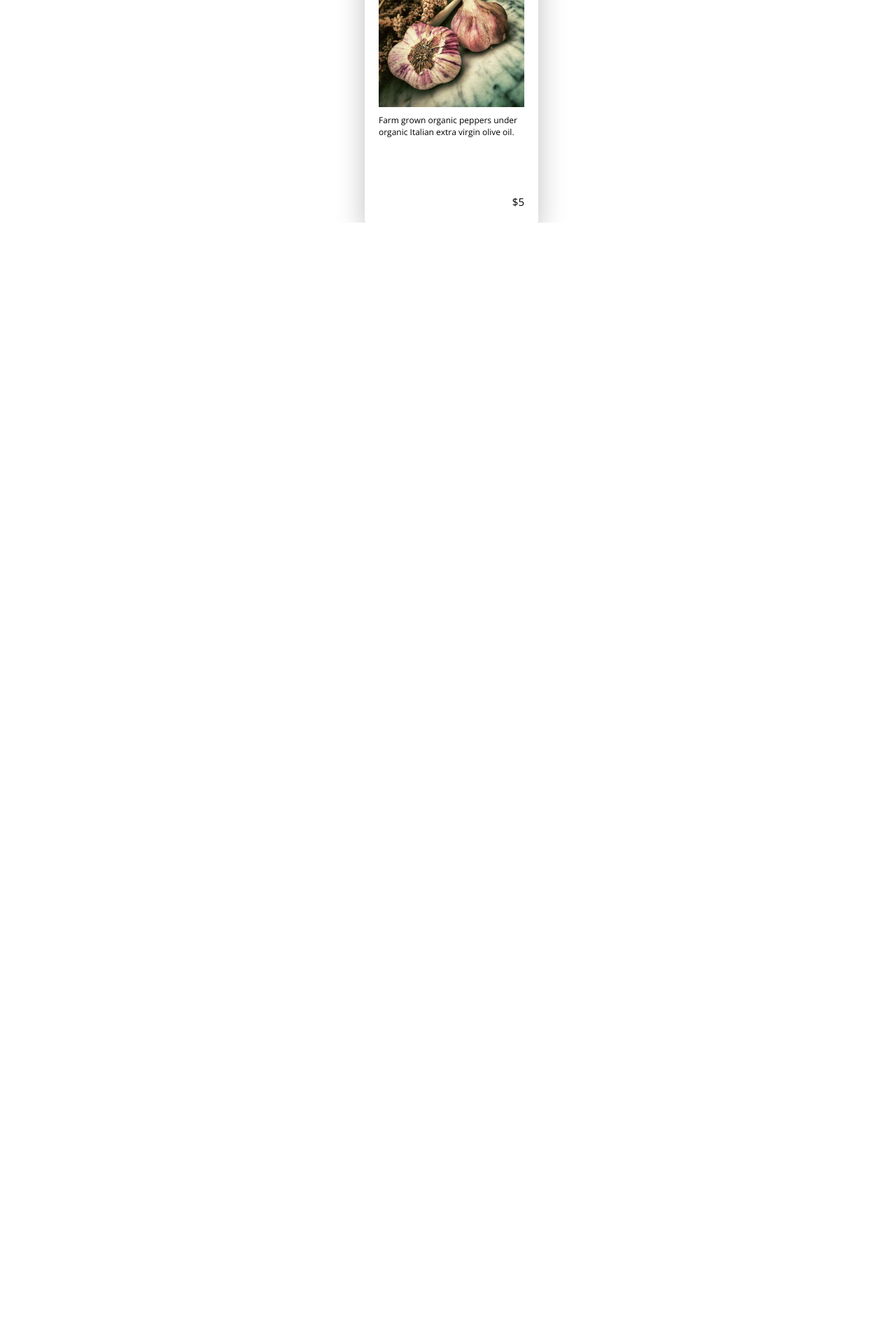
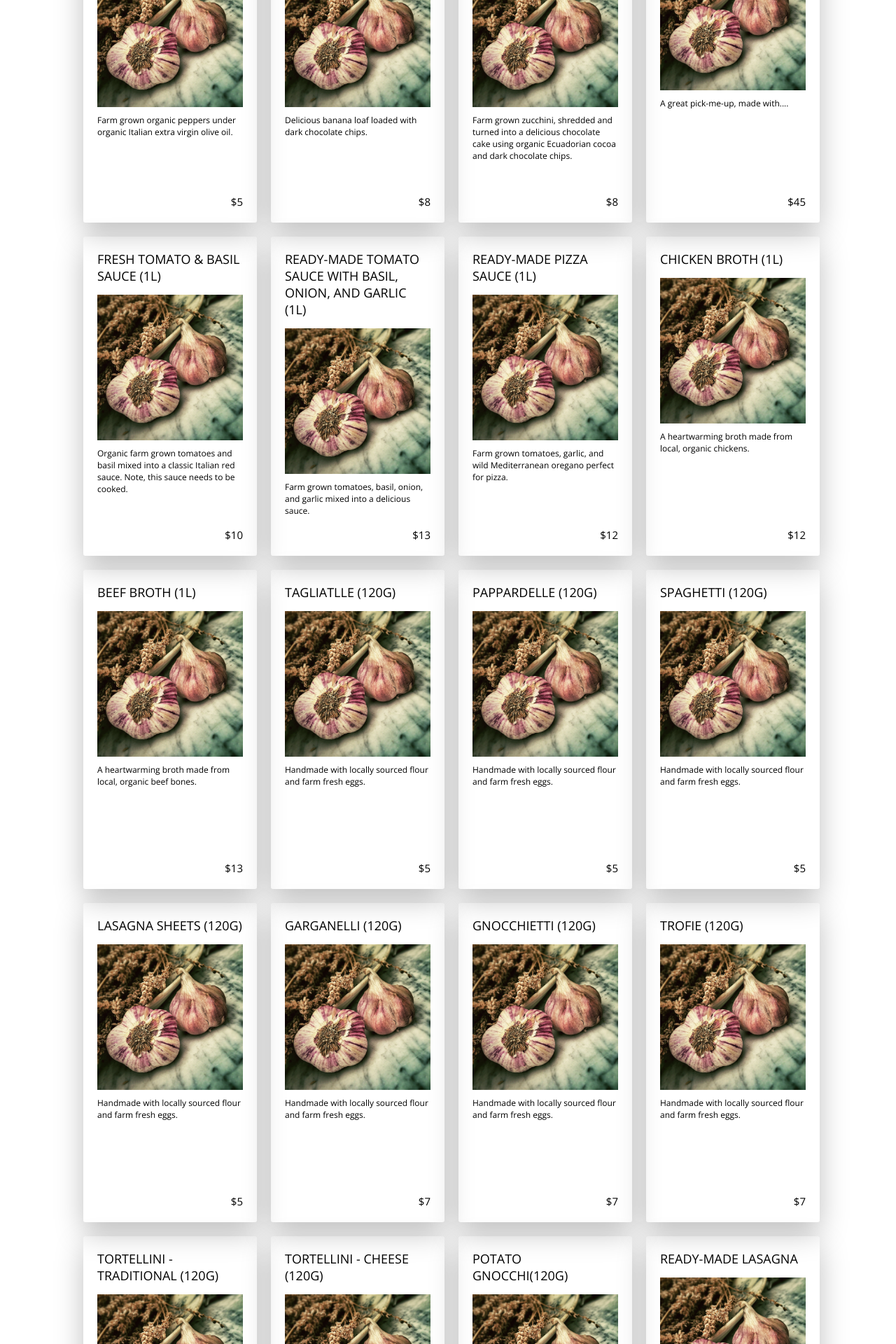
Before and after one commit to LucaLam/lamanna-farms-site, a React (Create React App) app: page / in a window 1280 px wide. Shown: the part 1940-3860 px from the top of the page at 70% size. Before the commit the page ends 2258 px from the top, so only its background shows below. Built offline with nearby package versions, Linux system fonts and the light colour scheme.

Commit message:
data updated

```diff
--- a/src/components/shopCard/card.scss
+++ b/src/components/shopCard/card.scss
@@ -24,6 +24,7 @@
         width:100%;
         height:50%;
         display: block;
+        margin: 0 auto;
     }
 
     &__description{
--- a/src/data/shopData.js
+++ b/src/data/shopData.js
@@ -38,6 +38,147 @@ const shopData = [
         description: "Farm grown organic peppers under organic Italian extra virgin olive oil.",
         cost: 5,
         img: ""
+    },
+
+    {
+        id: 6,
+        name: "Banana & Dark Chocolate Chip Loaf",
+        description: "Delicious banana loaf loaded with dark chocolate chips.",
+        cost: 8,
+        img: ""
+    },
+
+    {
+        id: 7,
+        name: "Zucchini Chocolate Cake",
+        description: "Farm grown zucchini, shredded and turned into a delicious chocolate cake using organic Ecuadorian cocoa and dark chocolate chips.",
+        cost: 8,
+        img: ""
+    },
+
+    {
+        id: 8,
+        name: "Tiramisu (12pcs)",
+        description: "A great pick-me-up, made with....",
+        cost: 45,
+        img: ""
+    },
+
+    {
+        id: 9,
+        name: "Fresh Tomato & Basil Sauce (1L)",
+        description: "Organic farm grown tomatoes and basil mixed into a classic Italian red sauce. Note, this sauce needs to be cooked.",
+        cost: 10,
+        img: ""
+    },
+
+    {
+        id: 10,
+        name: "Ready-made Tomato sauce with basil, onion, and garlic (1L)",
+        description: "Farm grown tomatoes, basil, onion, and garlic mixed into a delicious sauce.",
+        cost: 13,
+        img: ""
+    },
+
+    {
+        id: 11,
+        name: "Ready-made Pizza Sauce (1L)",
+        description: "Farm grown tomatoes, garlic, and wild Mediterranean oregano perfect for pizza.",
+        cost: 12,
+        img: ""
+    },
+    {
+        id: 12,
+        name: "Chicken Broth (1L)",
+        description: "A heartwarming broth made from local, organic chickens.",
+        cost: 12,
+        img: ""
+    },
+
+    {
+        id: 13,
+        name: "Beef Broth (1L)",
+        description: "A heartwarming broth made from local, organic beef bones.",
+        cost: 13,
+        img: ""
+    },
+    {
+        id: 15,
+        name: "Tagliatlle (120g)",
+        description: "Handmade with locally sourced flour and farm fresh eggs.",
+        cost: 5,
+        img: ""
+    },
+    {
+        id: 16,
+        name: "Pappardelle (120g)",
+        description: "Handmade with locally sourced flour and farm fresh eggs.",
+        cost: 5,
+        img: ""
+    },
+    {
+        id: 17,
+        name: "Spaghetti (120g)",
+        description: "Handmade with locally sourced flour and farm fresh eggs.",
+        cost: 5,
+        img: ""
+    },
+    {
+        id: 18,
+        name: "Lasagna Sheets (120g)",
+        description: "Handmade with locally sourced flour and farm fresh eggs.",
+        cost: 5,
+        img: ""
+    },
+    {
+        id: 19,
+        name: "Garganelli (120g)",
+        description: "Handmade with locally sourced flour and farm fresh eggs.",
+        cost: 7,
+        img: ""
+    },
+    {
+        id: 20,
+        name: "Gnocchietti (120g)",
+        description: "Handmade with locally sourced flour and farm fresh eggs.",
+        cost: 7,
+        img: ""
+    },
+    {
+        id: 21,
+        name: "Trofie (120g)",
+        description: "Handmade with locally sourced flour and farm fresh eggs.",
+        cost: 7,
+        img: ""
+    },
+    {
+        id: 22,
+        name: "Tortellini - Traditional (120g)",
+        description: "Handmade with locally sourced flour and farm fresh eggs.",
+        cost: 9,
+        img: ""
+    },
+    {
+        id: 23,
+        name: "Tortellini - Cheese (120g)",
+        description: "Handmade with locally sourced flour and farm fresh eggs.",
+        cost: 9,
+        img: ""
+    },
+
+    {
+        id: 24,
+        name: "Potato Gnocchi(120g)",
+        description: "Handmade with Canadian potatoes and farm fresh eggs.",
+        cost: 5,
+        img: ""
+    },
+    {
+        id: 25,
+        name: "Ready-made Lasagna",
+        description: "6-layers of heaven. Made with organic, farm grown products, handmade pasta sheets . Note, Small (6-8 servings) is $75, while Large (10-12 servings) is $110)",
+        cost: 9,
+        img: ""
     }
 
 ]
```
